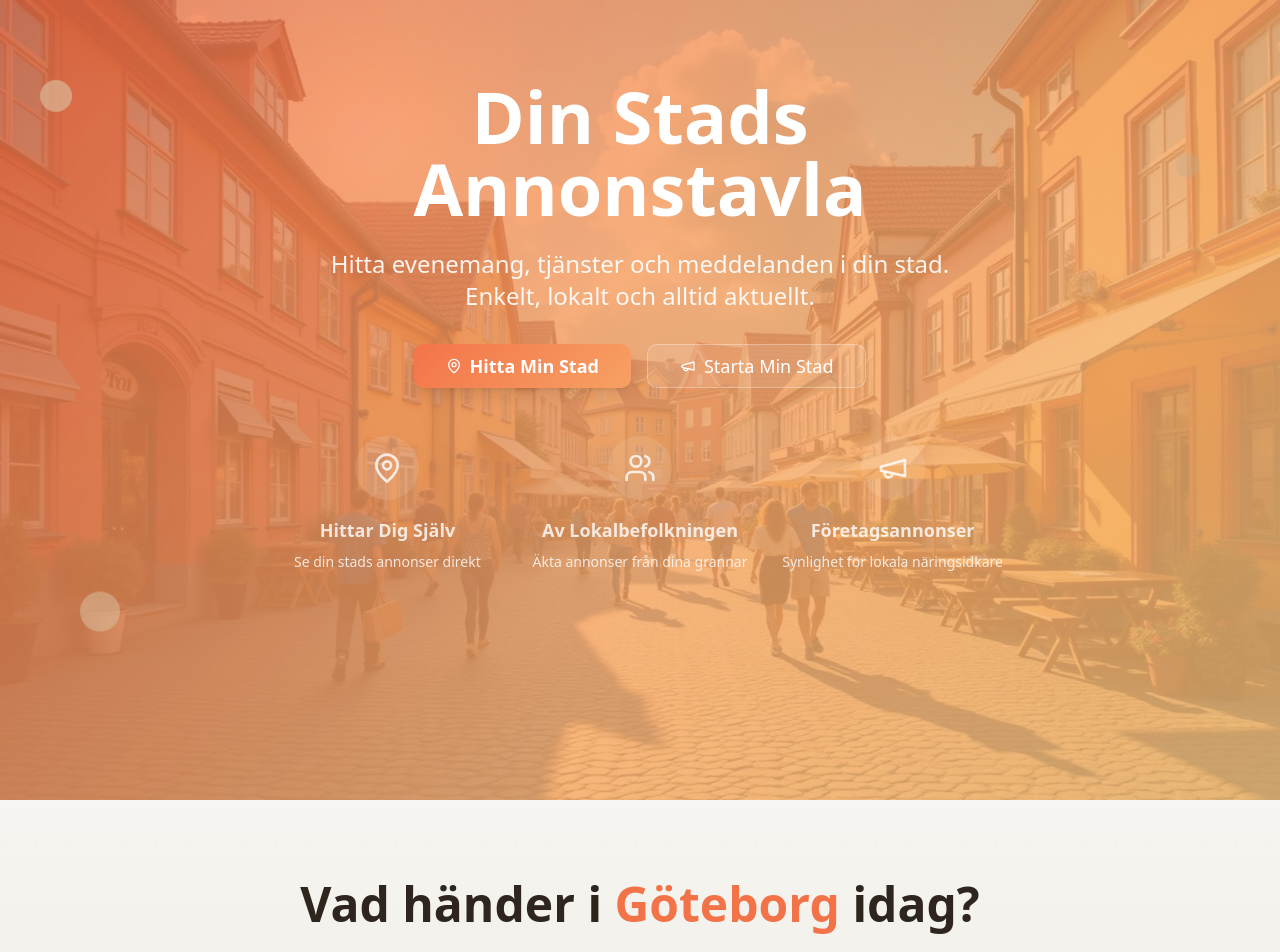
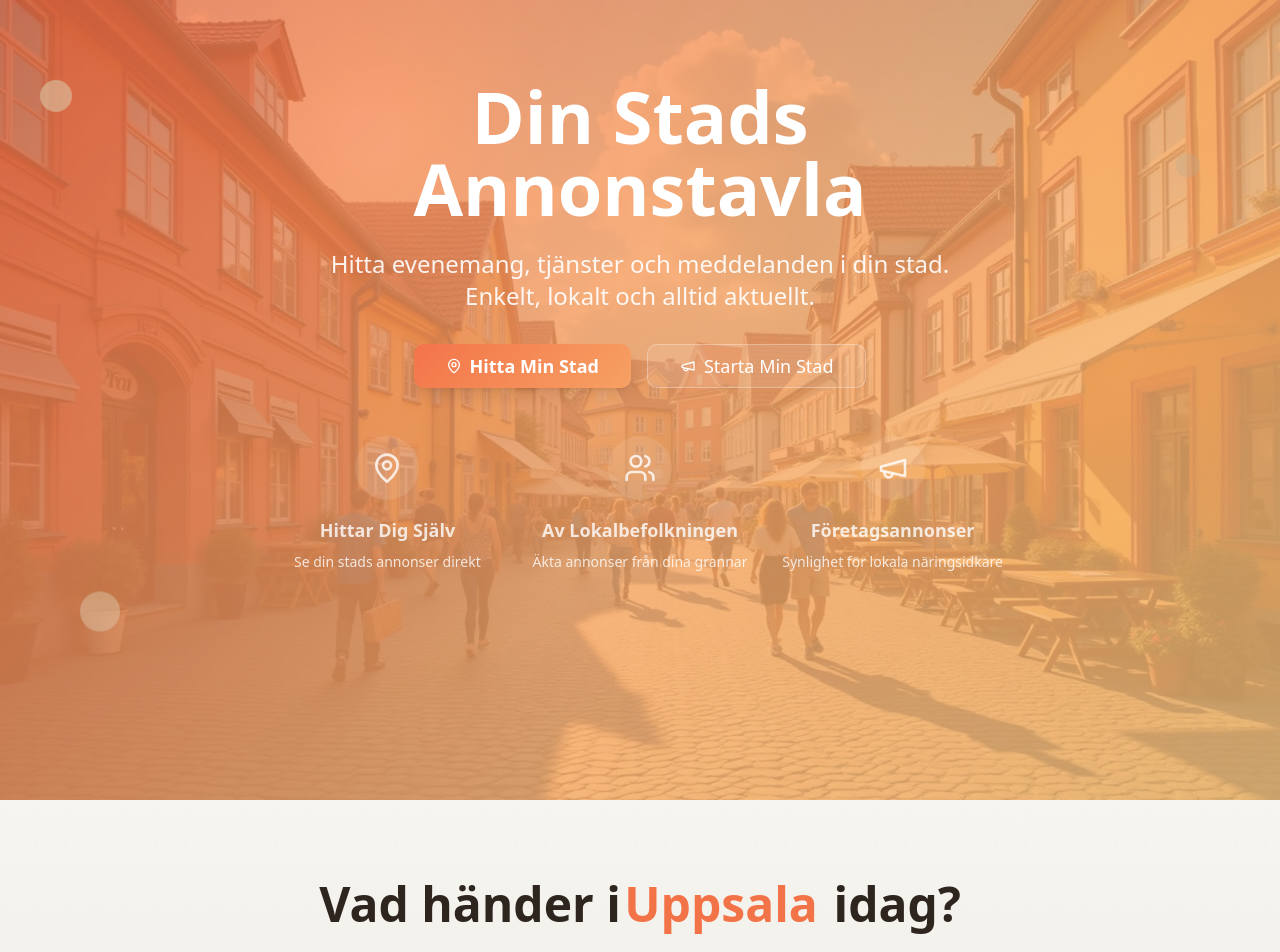
Before and after one commit to oscarkarbin/city-spotlight-board, a React (Vite) app: page / in a window 1280 px wide. Shown: the top 952 px of the page. Built offline with nearby package versions, Linux system fonts and the light colour scheme.

Commit message:
Add city name spinner
Add a rotating spinner that cycles through city and municipality names.

```diff
--- a/src/components/BulletinDemo.tsx
+++ b/src/components/BulletinDemo.tsx
@@ -1,7 +1,41 @@
 import { Calendar, Clock, DollarSign, Heart, MapPin, Star } from "lucide-react";
 import { Button } from "@/components/ui/button";
+import { useState, useEffect } from "react";
 
 const BulletinDemo = () => {
+  const cities = [
+    "Göteborg",
+    "Stockholm",
+    "Malmö",
+    "Uppsala",
+    "Västerås",
+    "Örebro",
+    "Linköping",
+    "Helsingborg",
+    "Jönköping",
+    "Norrköping",
+    "Lund",
+    "Umeå",
+    "Gävle",
+    "Borås",
+    "Eskilstuna",
+    "Halmstad",
+    "Växjö",
+    "Karlstad",
+    "Sundsvall",
+    "Trollhättan"
+  ];
+
+  const [currentCityIndex, setCurrentCityIndex] = useState(0);
+
+  useEffect(() => {
+    const interval = setInterval(() => {
+      setCurrentCityIndex((prevIndex) => (prevIndex + 1) % cities.length);
+    }, 2000); // Växlar var 2:a sekund
+
+    return () => clearInterval(interval);
+  }, [cities.length]);
+
   const posts = [
     {
       id: 1,
@@ -79,7 +113,9 @@ const BulletinDemo = () => {
         <div className="text-center mb-16">
           <h2 className="text-4xl md:text-5xl font-bold text-foreground mb-6">
             Vad händer i
-            <span className="text-primary"> Göteborg</span> idag?
+            <span className="text-primary inline-block min-w-[200px] transition-all duration-500 ease-in-out transform">
+              {" " + cities[currentCityIndex]}
+            </span> idag?
           </h2>
           <p className="text-xl text-muted-foreground max-w-2xl mx-auto">
             Äkta annonser från grannar och företag - alltid fräscht och lokalt
@@ -129,7 +165,7 @@ const BulletinDemo = () => {
           <div className="text-center mt-12">
             <Button variant="sponsor" size="lg">
               <MapPin className="w-5 h-5" />
-              Visa Hela Göteborgs Annonstavla
+              Visa Hela {cities[currentCityIndex]}s Annonstavla
             </Button>
           </div>
         </div>
```
